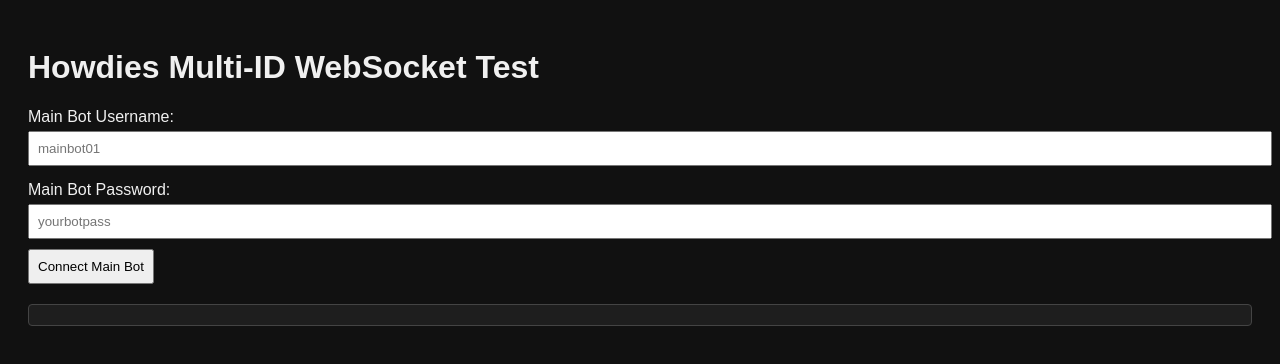
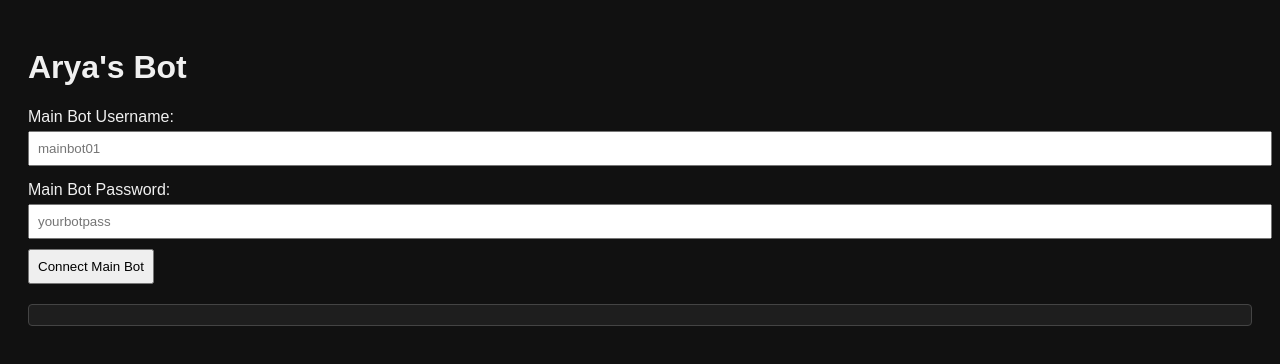
Before and after one commit to vato1994/arya, a plain HTML site: page index.html in a window 1280 px wide. Drawn offline with Linux system fonts and the light colour scheme.

Commit message:
Update index.html

```diff
--- a/index.html
+++ b/index.html
@@ -3,7 +3,7 @@
 <head>
   <meta charset="UTF-8" />
   <meta name="viewport" content="width=device-width, initial-scale=1.0"/>
-  <title>Howdies Multi-ID WebSocket Test</title>
+  <title>Arya's Bot</title>
   <style>
     body { font-family: Arial, sans-serif; background-color: #111; color: #f0f0f0; padding: 20px; }
     input, button { padding: 8px; margin: 5px 0; }
@@ -13,7 +13,7 @@
   </style>
 </head>
 <body>
-  <h1>Howdies Multi-ID WebSocket Test</h1>
+  <h1>Arya's Bot</h1>
 
   <div>
     <label>Main Bot Username:</label>
```
